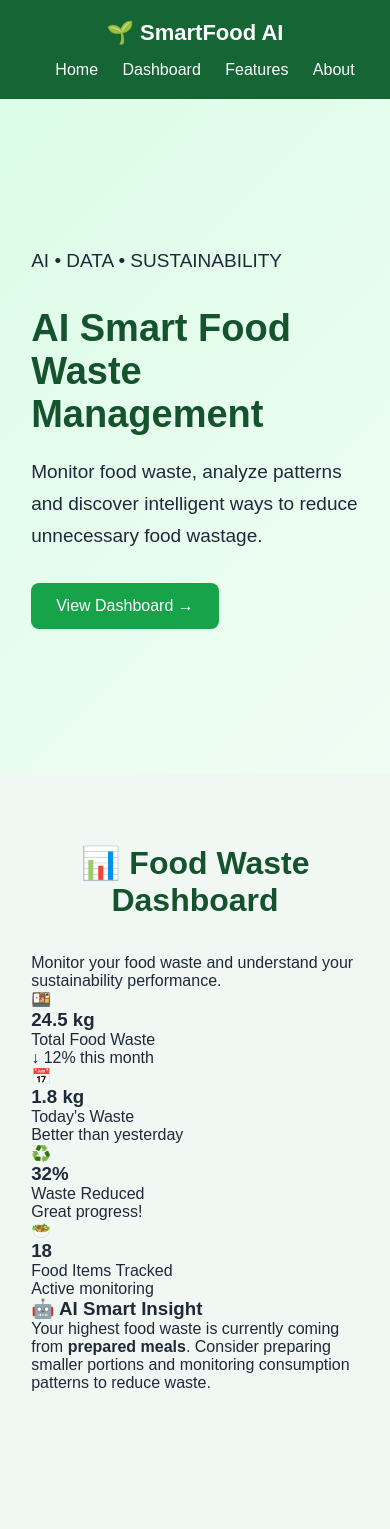
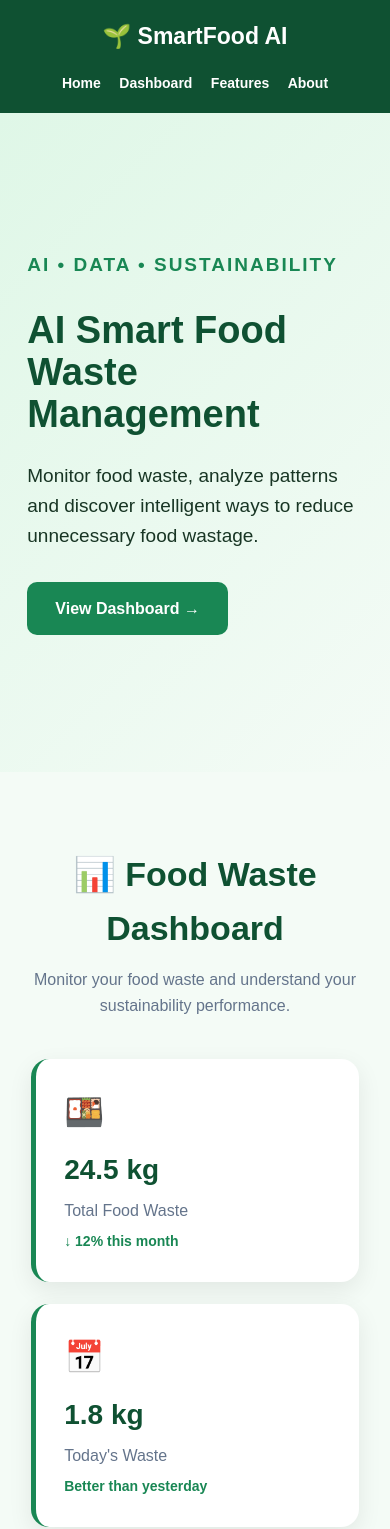
Before and after one commit to naveetha2707/AI-Smart-Food-Waste-Management, a plain HTML site: page index.html in a window 390 px wide. Shown: the top 1529 px of the page. Drawn offline with Linux system fonts and the light colour scheme.

Commit message:
Improve website design

```diff
--- a/style.css
+++ b/style.css
@@ -4,122 +4,275 @@
     box-sizing: border-box;
 }
 
+html {
+    scroll-behavior: smooth;
+}
+
 body {
     font-family: Arial, sans-serif;
-    background: #f1f8f4;
-    color: #1f2937;
+    background: #f4fbf6;
+    color: #183524;
+    line-height: 1.6;
 }
 
+/* HEADER */
+
 header {
-    background: #166534;
+    background: #0f5132;
     color: white;
-    padding: 20px 8%;
+    padding: 18px 8%;
     display: flex;
     justify-content: space-between;
     align-items: center;
+    position: sticky;
+    top: 0;
+    z-index: 1000;
 }
 
 header h2 {
-    font-size: 22px;
+    font-size: 23px;
 }
 
 nav a {
     color: white;
     text-decoration: none;
-    margin-left: 20px;
+    margin-left: 25px;
+    font-weight: bold;
 }
 
+nav a:hover {
+    opacity: 0.8;
+}
+
+
+/* HERO */
+
 .hero {
-    min-height: 80vh;
+    min-height: 78vh;
     padding: 100px 8%;
     display: flex;
     align-items: center;
-    background: linear-gradient(135deg, #dcfce7, #f0fdf4);
+    background: linear-gradient(135deg, #dff7e7, #f4fbf6);
 }
 
 .hero-content {
-    max-width: 700px;
+    max-width: 750px;
+}
+
+.tag {
+    color: #198754;
+    font-weight: bold;
+    letter-spacing: 2px;
+    margin-bottom: 15px;
 }
 
 .hero h1 {
-    font-size: 52px;
-    color: #14532d;
-    margin-bottom: 20px;
+    font-size: 55px;
+    line-height: 1.1;
+    color: #0f5132;
+    margin-bottom: 25px;
 }
 
 .hero p {
     font-size: 19px;
-    line-height: 1.7;
     margin-bottom: 30px;
 }
 
 .button {
     display: inline-block;
-    background: #16a34a;
+    background: #198754;
     color: white;
-    padding: 14px 25px;
-    border-radius: 8px;
+    padding: 14px 28px;
+    border-radius: 10px;
     text-decoration: none;
+    font-weight: bold;
 }
 
+.button:hover {
+    background: #146c43;
+}
+
+
+/* SECTIONS */
+
 section {
-    padding: 70px 8%;
+    padding: 75px 8%;
 }
 
 section h2 {
     text-align: center;
-    color: #14532d;
-    margin-bottom: 35px;
+    color: #0f5132;
+    font-size: 34px;
+    margin-bottom: 12px;
+}
+
+.section-text {
+    text-align: center;
+    margin-bottom: 40px;
+    color: #64748b;
+}
+
+
+/* DASHBOARD */
+
+.dashboard-cards {
+    display: grid;
+    grid-template-columns: repeat(4, 1fr);
+    gap: 22px;
+    margin-top: 40px;
+}
+
+.dashboard-card {
+    background: white;
+    padding: 28px;
+    border-radius: 18px;
+    box-shadow: 0 8px 25px rgba(0, 0, 0, 0.08);
+    border-left: 5px solid #198754;
+}
+
+.dashboard-card .icon {
     font-size: 32px;
+    margin-bottom: 10px;
 }
+
+.dashboard-card h3 {
+    font-size: 28px;
+    color: #0f5132;
+}
+
+.dashboard-card p {
+    color: #64748b;
+    margin: 5px 0;
+}
+
+.dashboard-card span {
+    color: #198754;
+    font-size: 14px;
+    font-weight: bold;
+}
+
+
+/* AI INSIGHT */
+
+.insight-box {
+    background: #0f5132;
+    color: white;
+    padding: 30px;
+    border-radius: 18px;
+    margin-top: 30px;
+}
+
+.insight-box h3 {
+    font-size: 23px;
+    margin-bottom: 10px;
+}
+
+.insight-box p {
+    color: #e7f7ed;
+}
+
+
+/* FEATURES */
 
 .cards {
     display: grid;
     grid-template-columns: repeat(4, 1fr);
-    gap: 20px;
+    gap: 22px;
+    margin-top: 40px;
 }
 
 .card {
     background: white;
-    padding: 30px 20px;
-    border-radius: 15px;
+    padding: 30px 22px;
+    border-radius: 18px;
     text-align: center;
-    box-shadow: 0 5px 20px rgba(0,0,0,0.08);
+    box-shadow: 0 8px 25px rgba(0, 0, 0, 0.07);
+    transition: 0.3s;
+}
+
+.card:hover {
+    transform: translateY(-7px);
 }
 
 .card h3 {
-    color: #15803d;
-    margin: 15px 0;
+    color: #198754;
+    margin-bottom: 12px;
 }
 
 .card p {
-    line-height: 1.6;
+    color: #64748b;
 }
 
+
+/* ABOUT */
+
+#about {
+    background: #e9f7ee;
+}
+
+.about-text {
+    max-width: 850px;
+    margin: auto;
+    text-align: center;
+    font-size: 17px;
+}
+
+
+/* FOOTER */
+
 footer {
-    background: #14532d;
+    background: #0b3d25;
     color: white;
     text-align: center;
-    padding: 25px;
+    padding: 35px;
 }
 
-@media (max-width: 800px) {
+footer h3 {
+    margin-bottom: 8px;
+}
+
+footer p {
+    margin: 5px;
+    color: #d7eee0;
+}
+
+
+/* RESPONSIVE */
+
+@media (max-width: 900px) {
+
+    .dashboard-cards,
     .cards {
-        grid-template-columns: 1fr 1fr;
+        grid-template-columns: repeat(2, 1fr);
+    }
+
+    .hero h1 {
+        font-size: 43px;
+    }
+}
+
+@media (max-width: 600px) {
+
+    header {
+        flex-direction: column;
+        gap: 15px;
+    }
+
+    nav a {
+        margin: 0 7px;
+        font-size: 14px;
+    }
+
+    .dashboard-cards,
+    .cards {
+        grid-template-columns: 1fr;
+    }
+
+    .hero {
+        padding: 70px 7%;
     }
 
     .hero h1 {
         font-size: 38px;
     }
 }
-
-@media (max-width: 500px) {
-    .cards {
-        grid-template-columns: 1fr;
-    }
-
-    header {
-        flex-direction: column;
-        gap: 15px;
-    }
-}
```
